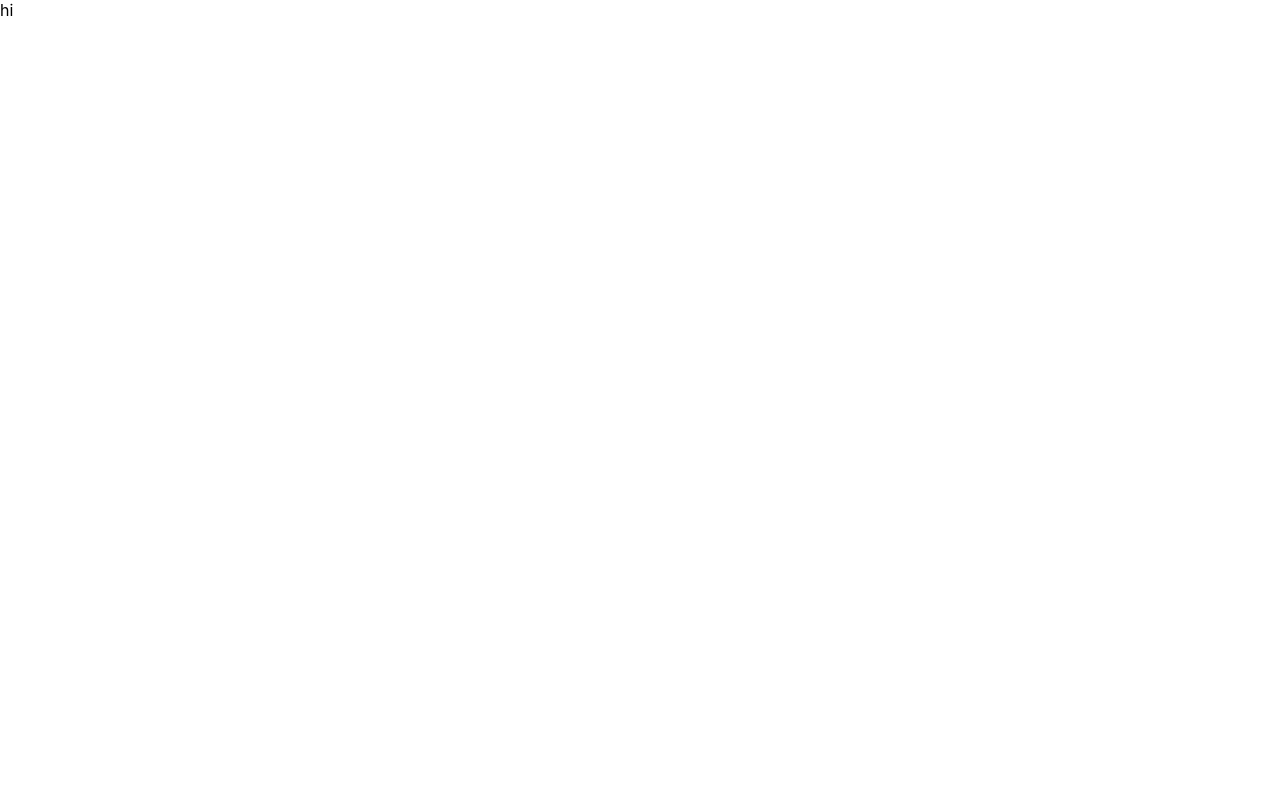
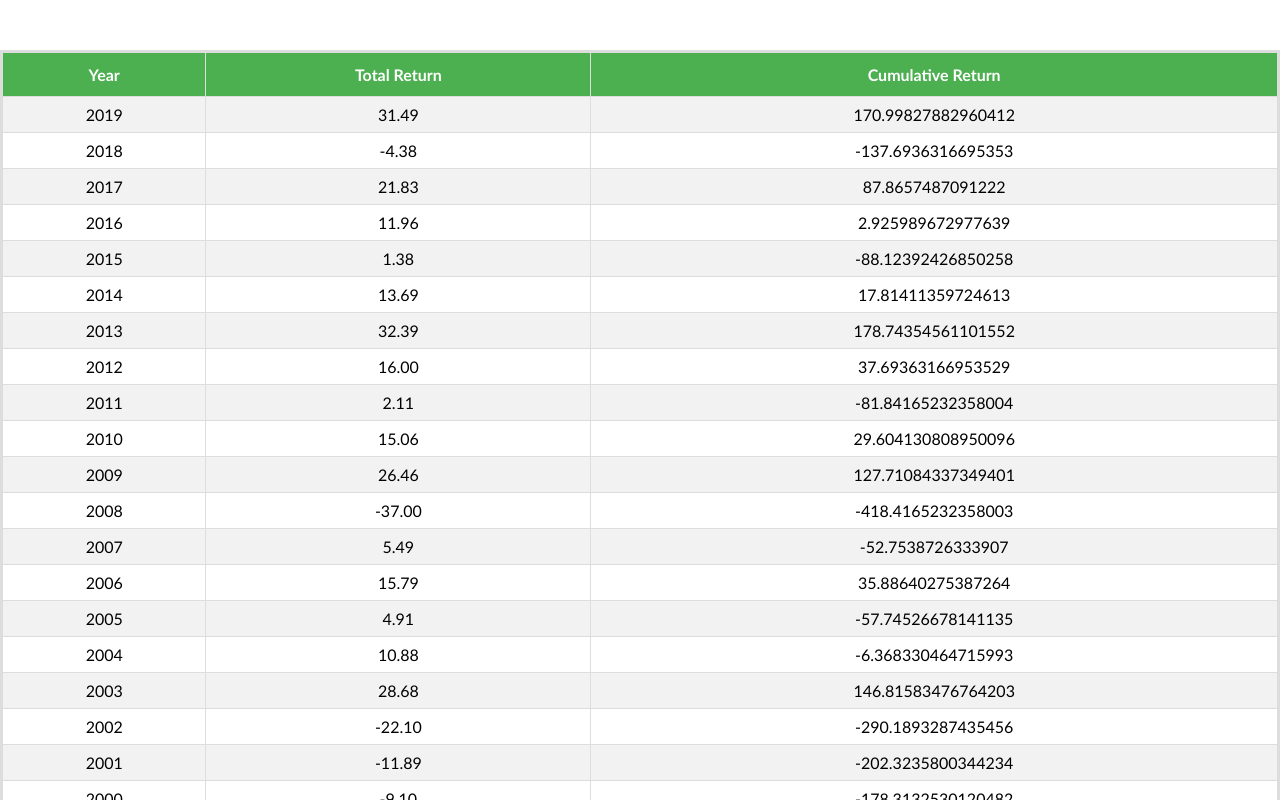
Before and after one commit to mc0918/RetireUp_Coding_Test, a React (Create React App) app: page / in a window 1280 px wide. Shown: the top 800 px of the page. Built offline with nearby package versions, Linux system fonts and the light colour scheme.

Commit message:
basic table created, TODO: sort ascending, cut decimal places

```diff
--- a/src/App.js
+++ b/src/App.js
@@ -1,9 +1,11 @@
-import {Table} from './components/table/Table';
+import { Table } from "./components/table/Table";
 
 function App() {
   return (
     <div className="App">
-      <Table />
+      <div id="table-container" style={{margin: '50px 0 0 0'}}>
+        <Table />
+      </div>
     </div>
   );
 }
--- /dev/null
+++ b/src/components/table/Table.css
@@ -0,0 +1,29 @@
+#title {
+    text-align: center;
+    font-family: arial, sans-serif;
+  }
+
+  #returns {
+    text-align: center;
+    font-family: "Trebuchet MS", Arial, Helvetica, sans-serif;
+    border-collapse: collapse;
+    border: 3px solid #ddd;
+    width: 100%;
+  }
+
+  #returns td, #returns th {
+    border: 1px solid #ddd;
+    padding: 8px;
+  }
+
+  #returns tr:nth-child(even){background-color: #f2f2f2;}
+
+  #returns tr:hover {background-color: #ddd;}
+
+  #returns th {
+    padding-top: 12px;
+    padding-bottom: 12px;
+    text-align: center;
+    background-color: #4CAF50;
+    color: white;
+  }
--- a/src/components/table/Table.js
+++ b/src/components/table/Table.js
@@ -1,18 +1,62 @@
 import { useEffect, useState } from "react";
+import "./Table.css";
 import * as returns from "../../assets/returns.json";
+/*
+ DELETE THIS AND ADD TO README
+ could dynamically import returns and avoid state but this follows more established patterns for working with API calls and/or state management like redux
+ plus, static imports that are small mean better performance according to React docs
+*/
+const calculateCumulativeReturn = (data) => {
+  let initialReturn = parseFloat(data[data.length - 1].totalReturn);
+  let currentReturn;
+  let cumulativeReturn;
+  console.log(data[0]);
+  console.log(initialReturn);
+  return data.map((d) => {
+    currentReturn = parseFloat(d.totalReturn);
+    cumulativeReturn = ((currentReturn - initialReturn) / initialReturn) * 100;
+    return { ...d, cumulativeReturn: cumulativeReturn };
+  });
+};
+
+//((d.totalReturn - startRow.totalReturn) / startRow.totalReturn)
 
 export const Table = () => {
   const [rows, setRows] = useState([]);
 
-  // empty array passed as second argument so useEffect only runs once (S&P 500 Total Returns won't change)
+  // empty array passed as second argument so useEffect only runs once in case of multiple renders (S&P 500 Total Returns won't change)
   useEffect(() => {
-    setRows(returns);
+    setRows(calculateCumulativeReturn(returns.default));
   }, []);
+
+  const renderTable = () => {
+    return rows.map((row, index) => {
+      const { year, totalReturn, cumulativeReturn } = row;
+      return (
+        <tr key={year}>
+          <td>{year}</td>
+          <td>{totalReturn}</td>
+          <td>{cumulativeReturn}</td>
+        </tr>
+      );
+    });
+  };
+
+  const renderHeader = () => {
+    let header = ["Year", "Total Return", "Cumulative Return"];
+    return header.map((label) => {
+      return <th key={label}>{label}</th>;
+    });
+  };
 
   return (
     <div>
-      hi
-      {console.log(rows)}
+      <table id="returns">
+        <tbody>
+          <tr>{renderHeader()}</tr>
+          {renderTable(rows)}
+        </tbody>
+      </table>
     </div>
   );
 };
```
